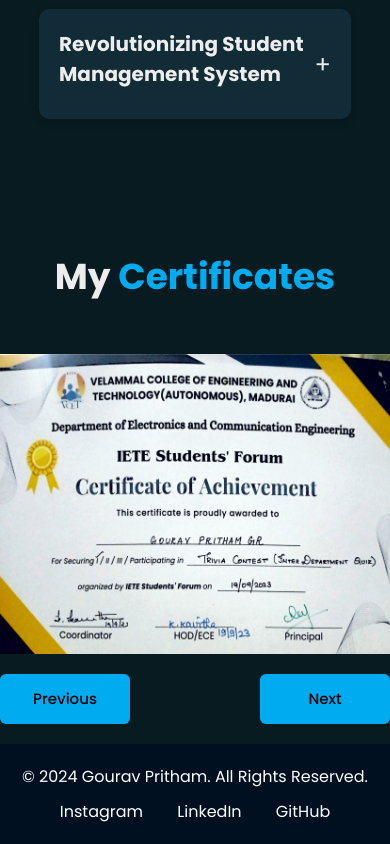
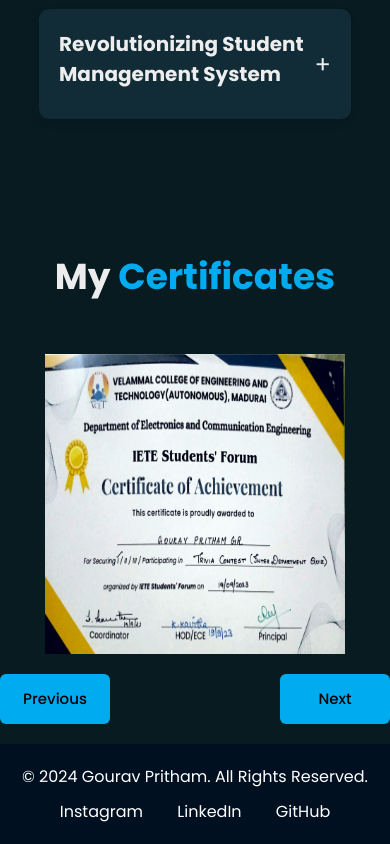
Before and after one commit to prithamgr/Gourav-Pritham.github.io, a plain HTML site: page index.html in a window 390 px wide. Shown: the part 5971-6815 px from the top of the page. Drawn offline with nearby package versions, Linux system fonts and the light colour scheme.

Commit message:
Update style.css

```diff
--- a/style.css
+++ b/style.css
@@ -679,6 +679,34 @@
     vertical-align: text-top;
 
 }
+@media (max-width: 480px) {
+    .btn1 {
+        border: none;
+        cursor: pointer;
+        position: relative;
+        width: 110px;
+        height: 50px;
+        line-height: 50px;
+        background: #00abf0;
+        color: #000;
+        font-size: 15px;
+        font-weight: 500;
+        text-decoration: none;
+        border-radius: 6px;
+        display: inline-block;
+        text-align: center;
+        transition: .3s;
+
+    }
+    #slider-container {
+        position: relative;
+        overflow: hidden;
+        width: 300px;
+        max-width: 400px;
+        height: 300px;
+        margin: 0 auto;
+    }
+}
 .footer {
     background-color: #001021;
     color: white;
```
